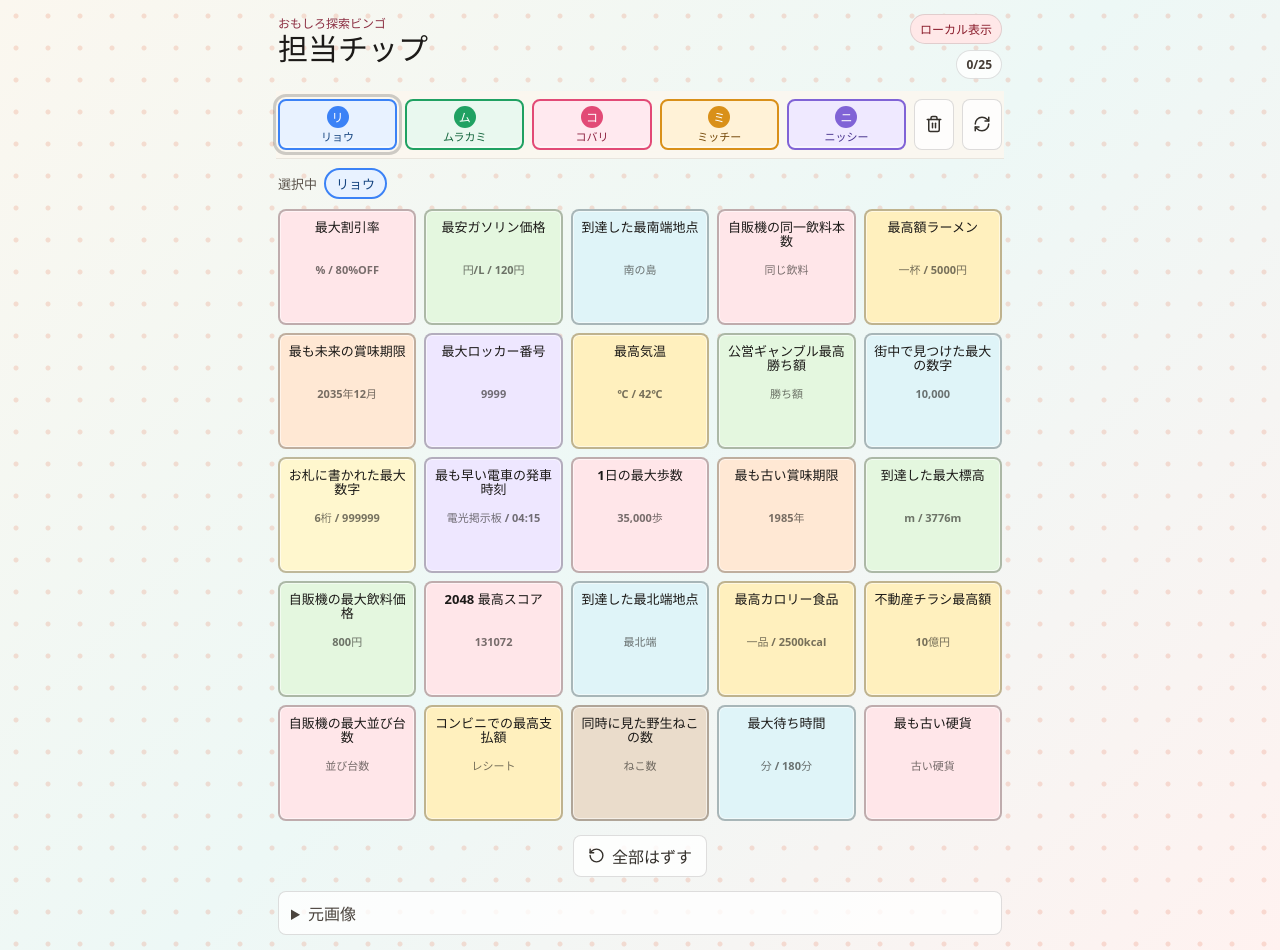
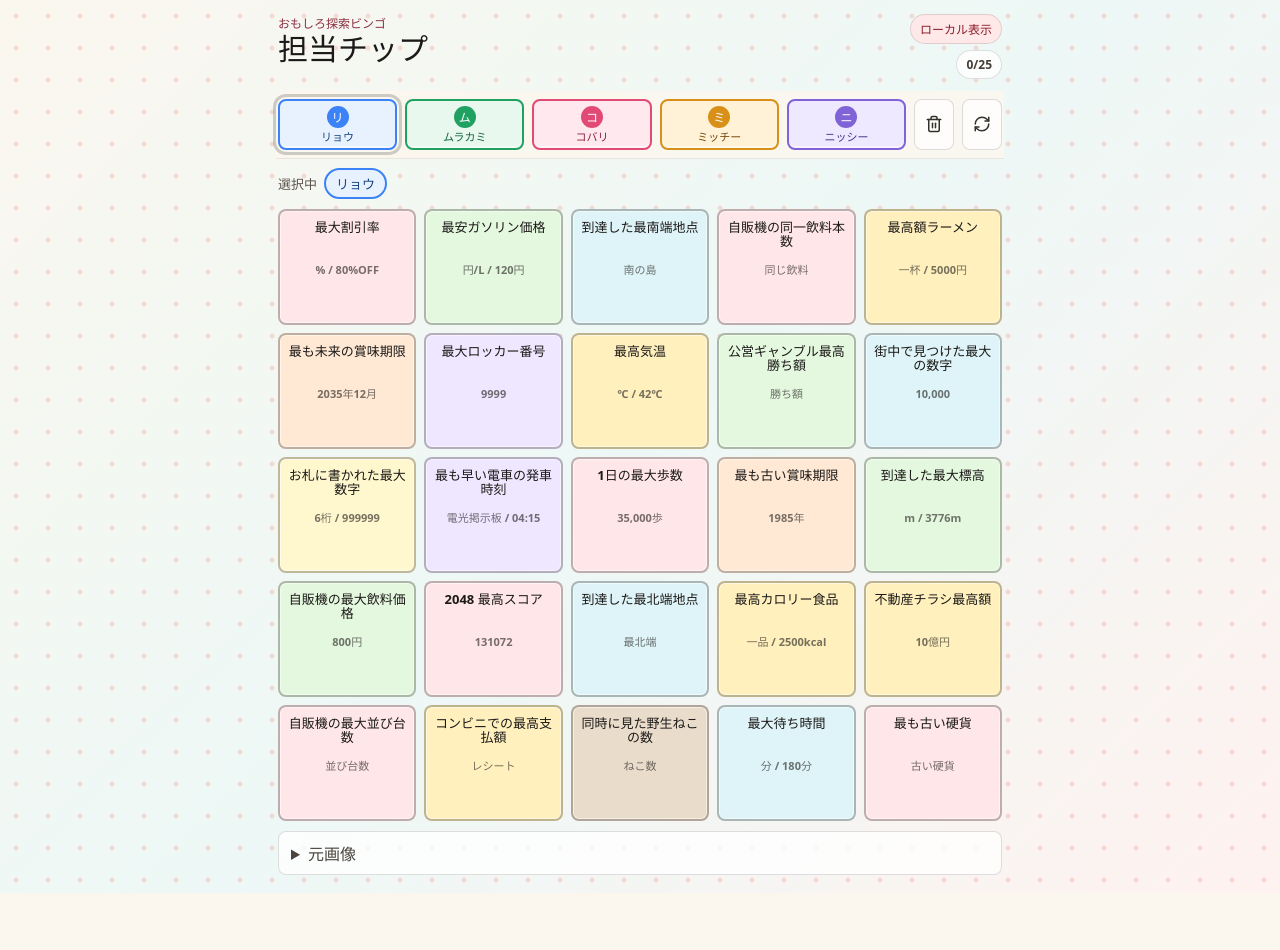
Before and after one commit to shocora/year-bingo, a React (Vite) app: page / in a window 1280 px wide. Shown: the top 950 px of the page. After the commit the page ends 893 px from the top, so only its background shows below. Built offline with nearby package versions, Linux system fonts and the light colour scheme; no server answers.

Commit message:
Remove reset all button

```diff
--- a/src/App.tsx
+++ b/src/App.tsx
@@ -1,4 +1,4 @@
-import { RefreshCw, RotateCcw, Trash2 } from "lucide-react";
+import { RefreshCw, Trash2 } from "lucide-react";
 import { useCallback, useEffect, useMemo, useRef, useState } from "react";
 import {
   applyAction,
@@ -330,13 +330,6 @@ export default function App() {
         })}
       </section>
 
-      <section className="utility-row">
-        <button className="ghost-button" type="button" onClick={() => void commitAction({ type: "reset" })}>
-          <RotateCcw size={17} aria-hidden="true" />
-          <span>全部はずす</span>
-        </button>
-      </section>
-
       <details className="source-board">
         <summary>元画像</summary>
         <img src="/bingo-board.jpg" alt="おもしろ探索ビンゴの元画像" />
--- a/src/styles.css
+++ b/src/styles.css
@@ -262,8 +262,7 @@ h1 {
 
 .bingo-cell:focus-visible,
 .member-chip:focus-visible,
-.icon-button:focus-visible,
-.ghost-button:focus-visible {
+.icon-button:focus-visible {
   outline: 3px solid #111;
   outline-offset: 2px;
 }
@@ -363,25 +362,6 @@ h1 {
   white-space: nowrap;
 }
 
-.utility-row {
-  display: flex;
-  justify-content: center;
-  padding: 14px 0 4px;
-}
-
-.ghost-button {
-  display: inline-flex;
-  align-items: center;
-  gap: 7px;
-  min-height: 42px;
-  padding: 8px 14px;
-  border: 1px solid rgba(28, 26, 24, 0.14);
-  border-radius: 8px;
-  background: rgba(255, 255, 255, 0.82);
-  color: #34302b;
-  font-weight: 900;
-}
-
 .drag-ghost {
   position: fixed;
   z-index: 100;
```
